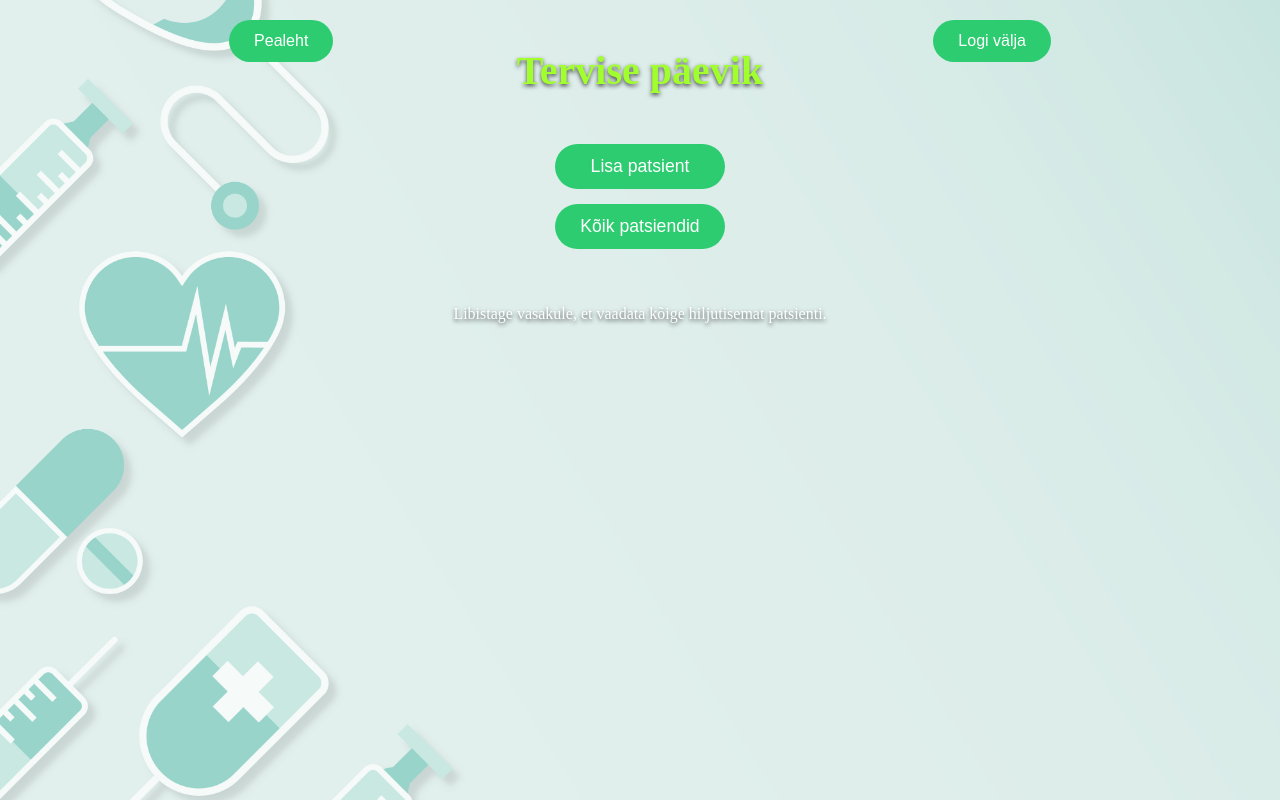
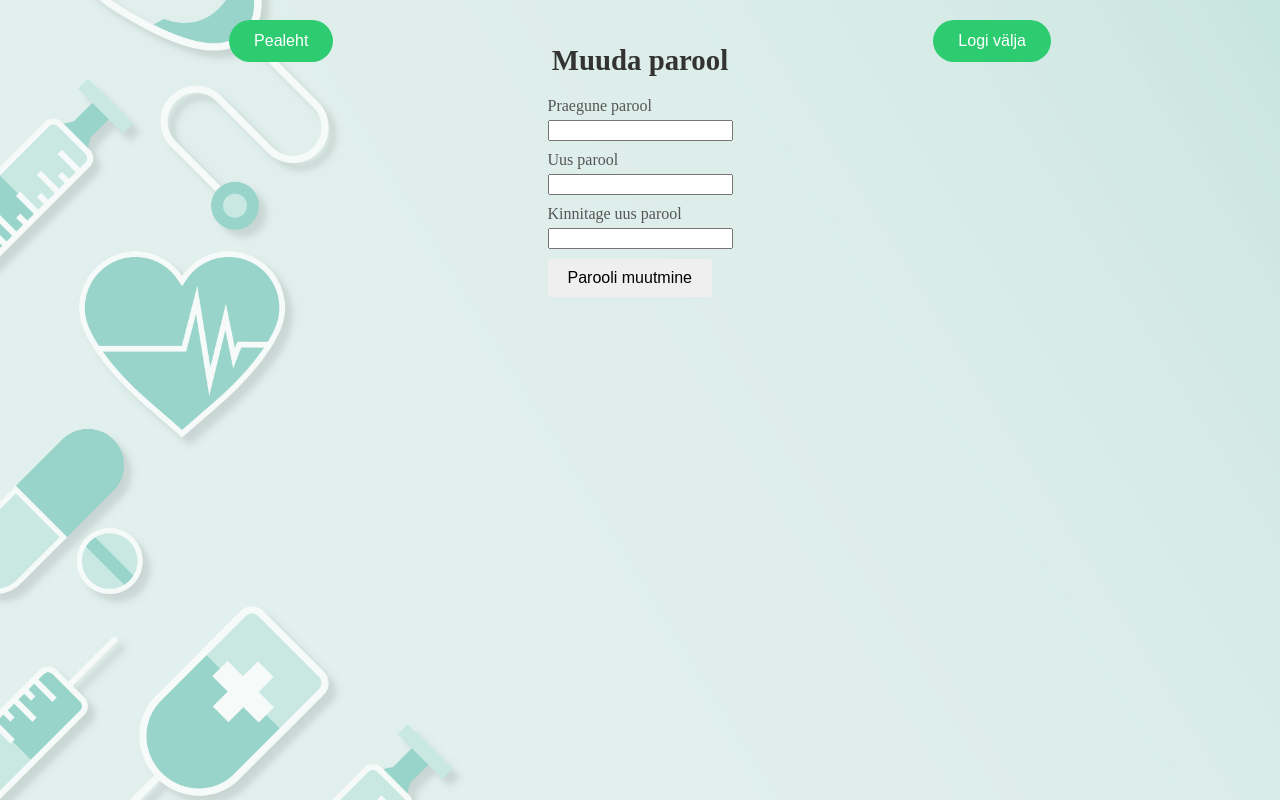
Before and after one commit to CKlettenberg/healthdiary-project-ui, a Vue app: page /change-password in a window 1280 px wide. Before the commit this address led to /. Built offline with nearby package versions, Linux system fonts and the light colour scheme; no server answers; sample sign-in values are in the browser's storage.

Commit message:
19.12 added update password

```diff
--- a/package.json
+++ b/package.json
@@ -9,7 +9,7 @@
   },
   "dependencies": {
     "@vuepic/vue-datepicker": "^10.0.0",
-    "axios": "^1.7.8",
+    "axios": "^1.7.9",
     "core-js": "^3.8.3",
     "dayjs": "^1.11.13",
     "flatpickr": "^4.6.13",
--- /dev/null
+++ b/src/components/ChangePassword.vue
@@ -0,0 +1,103 @@
+<template>
+  <div class="change-password">
+    <h2>Muuda parool</h2>
+    <form @submit.prevent="changePassword">
+      <div>
+        <label for="current-password">Praegune parool</label>
+        <input
+            id="current-password"
+            type="password"
+            v-model="currentPassword"
+            required
+        />
+      </div>
+      <div>
+        <label for="new-password">Uus parool</label>
+        <input
+            id="new-password"
+            type="password"
+            v-model="newPassword"
+            required
+        />
+      </div>
+      <div>
+        <label for="confirm-password">Kinnitage uus parool</label>
+        <input
+            id="confirm-password"
+            type="password"
+            v-model="confirmPassword"
+            required
+        />
+      </div>
+      <button type="submit">Parooli muutmine</button>
+    </form>
+    <p v-if="errorMessage" class="error">{{ errorMessage }}</p>
+    <p v-if="successMessage" class="success">{{ successMessage }}</p>
+  </div>
+</template>
+
+<script>
+import axios from "axios";
+
+export default {
+  data() {
+    return {
+      userId: null,
+      currentPassword: '',
+      newPassword: '',
+      confirmPassword: '',
+      errorMessage: '',
+      successMessage: '',
+    };
+  },
+
+    methods: {
+      async changePassword() {
+        if (this.newPassword !== this.confirmPassword) {
+          this.errorMessage = 'New password and confirmation do not match.';
+          this.successMessage = '';
+          return;
+        }
+
+        try {
+          const userId = localStorage.getItem("user");
+          await axios.put(`http://192.168.1.40:8091/api/users/change-password/${userId}`, {
+            currentPassword: this.currentPassword,
+            newPassword: this.newPassword,
+            confirmPassword: this.confirmPassword,
+          });
+
+          this.successMessage = 'Password successfully changed!';
+          this.errorMessage = '';
+          // Clear inputs after successful password change
+          this.currentPassword = '';
+          this.newPassword = '';
+          this.confirmPassword = '';
+        } catch (error) {
+          this.errorMessage = error.response?.data?.message || 'Password change failed.';
+          this.successMessage = '';
+        }
+      },
+    }
+    }
+
+</script>
+
+<style scoped>
+.error {
+  color: red;
+}
+
+.success {
+  color: green;
+}
+
+form {
+  max-width: 300px;
+  margin: auto;
+}
+
+div {
+  margin-bottom: 10px;
+}
+</style>
--- a/src/pages/FeverData.vue
+++ b/src/pages/FeverData.vue
@@ -78,7 +78,7 @@ export default {
       }
     },
     deleteFeverRecord(id) {
-      const confirmation = confirm("Olete kindel, et soovite palavikku kustutada?");
+      const confirmation = confirm("Olete kindel, et soovite andmeid kustutada?");
       if (!confirmation) return;
       const token = localStorage.getItem("token");
       axios.put(`http://192.168.1.40:8091/api/fever/delete/${id}`
--- a/src/pages/MenuPage.vue
+++ b/src/pages/MenuPage.vue
@@ -8,6 +8,9 @@
       </div>
       <div class="swipe-hint">
         <p>Libistage vasakule, et vaadata kõige hiljutisemat patsienti.</p>
+      </div>
+      <div class="action-buttons">
+        <button class="green-button" @click="navigateToChangePassword">Muuda parooli</button>
       </div>
     </div>
   </div>
@@ -60,6 +63,9 @@ export default {
     },
     navigateToPatients() {
       this.$router.push("/patients");
+    },
+    navigateToChangePassword() {
+      this.$router.push("/change-password");
     },
     navigateToLastModifiedPatient() {
       if (this.patients.length > 0) {
--- a/src/router/index.js
+++ b/src/router/index.js
@@ -9,6 +9,7 @@ import PatientsList from "@/pages/PatientsList.vue";
 import AddFeverForm from "@/pages/AddFeverModal.vue";
 import EditPatient from "@/pages/EditPatient.vue";
 import AddSymptomForm from "@/pages/AddSymptomModal.vue";
+import ChangePassword from "@/components/ChangePassword.vue";
 
 const routes = [
     {
@@ -67,7 +68,14 @@ const routes = [
         name: "AddSymptoms",
         component: AddSymptomForm,
         meta: {requiresAuth: true},
+    },
+    {
+        path: "/change-password",
+        name: "ChangePassword",
+        component: ChangePassword,
+        meta: {requiresAuth: true},
     }
+
 ];
 
 const router = createRouter({
```
Also changed, not shown: 1 other file (tests, documents, lock files or other folders).
